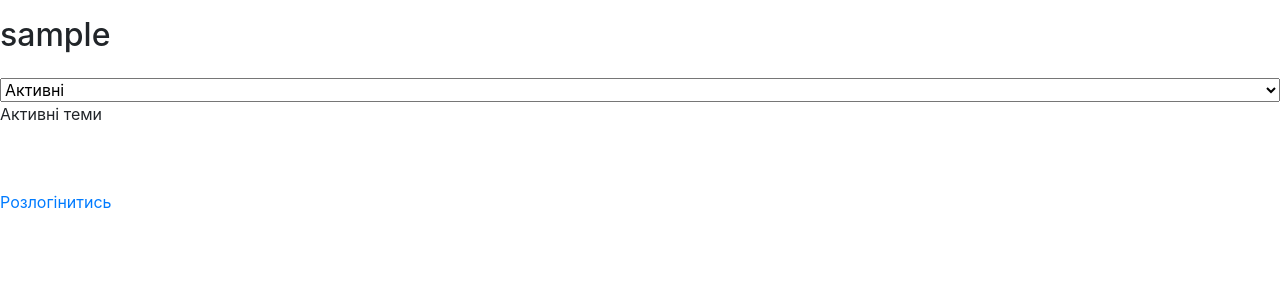
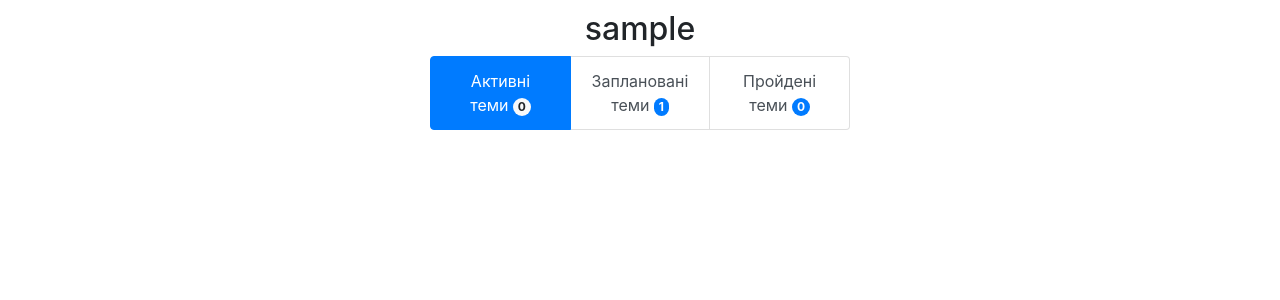
Before and after one commit to SosnoviyBor/CourseWerk-y3-s1, a Django app: page /profile/ in a window 1280 px wide. Shown: the part 56-356 px from the top of the page. Run offline with Django 4.2, Linux system fonts and the light colour scheme; a user stored in the database is signed in; tables that the repository leaves empty hold one stand-in row (values such as "Sample post"); grey boxes marked "Sample" are stand-in pictures.

Commit message:
Full visual overhaul

```diff
--- a/cw/static/cw/home.js
+++ b/cw/static/cw/home.js
@@ -11,7 +11,7 @@ allCards.forEach((card) => {
 
 // Створення повідомлення, якщо нічого не було знайдено
 if (document.getElementsByClassName("card").length === 0) {
-    const content = document.getElementById("card-list")
+    const content = document.getElementsByClassName("card-list")[0]
     const p = document.createElement("p")
     p.id = "not-found"
     p.innerHTML = "Нажаль, нічого не було знайдено за вашим запитом"
--- a/cw/static/cw/profile.js
+++ b/cw/static/cw/profile.js
@@ -1,22 +1,54 @@
+// Збереження кнопок для переходу між папками на майбутнє
+const allLgi = Array.from(document.getElementsByClassName("list-group-item"))
 // Збереження списків для переключення між ними
-const itemLists = document.getElementsByClassName("item-list")
-var items = {
-    "active": itemLists[0],
-    "planned": itemLists[1],
-    "done": itemLists[2],
-}
-// Видалення усіх списків окрім "активних", бо вони є дефолтним станом сторінки
-for (var i = 0; i < itemLists.length; i++){
-    if (itemLists[i].id !== "active"){
-        itemLists[i].remove()
-        i--
-    }
+const allCardLists = document.getElementsByClassName("card-list")
+var cardLists = {
+    "active": allCardLists[0],
+    "planned": allCardLists[1],
+    "done": allCardLists[2],
 }
 
-// Переключення між списками
-const display = document.getElementById("display-items")
-display.addEventListener("change", (event)=>{
-    const itemList = document.getElementsByClassName("item-list")[0]
-    itemList.remove()
-    document.getElementById("item-lists").appendChild(items[event.target.value])
+// Вирахування кількості тем у кожній папці
+Array.from(allLgi).forEach((lgi) => {
+    const type = lgi.id
+    const amount = cardLists[type].getElementsByClassName("card").length
+    lgi.getElementsByClassName("badge")[0].innerHTML = amount
 })
+
+Array.from(allCardLists).forEach((cl) => {
+    // Додаємо гіперсилку до кожної сторінки
+    Array.from(cl.getElementsByClassName("card")).forEach((card) => {
+        console.log(card)
+        card.addEventListener("click", () => {
+            window.location = `/page/${card.id}`
+        })
+    })
+
+    // Видалення усіх списків окрім "активних", бо вони є дефолтним станом сторінки
+    if (cl.id !== "active"){
+        cl.remove()
+    }
+})
+
+// Функція для переключення між папками
+function pick(item) {
+    // Якщо ми клацнули на вже активну кнопку
+    if (item.classList.contains("active")) { return }
+
+    // Заміна card-list
+    const cardList = document.getElementsByClassName("card-list")[0]
+    cardList.remove()
+    document.getElementById("wrapper").appendChild(cardLists[item.id])
+
+    // Оновлення зовнішнього виду кнопок
+    allLgi.forEach((lgi) => {
+        const badge = lgi.getElementsByClassName("badge")[0]
+        if (lgi === item) {
+            lgi.classList.add("active")
+            badge.classList.replace("badge-primary", "badge-light")
+        } else {
+            lgi.classList.remove("active")
+            badge.classList.replace("badge-light", "badge-primary")
+        }
+    })
+}
--- a/cw/static/cw/styles.css
+++ b/cw/static/cw/styles.css
@@ -1,17 +1,13 @@
 #wrapper {
+    padding: 10px;
     display: flex;
     flex-direction: column;
 }
 
-.item {
-    border-width: 2px;
-    border-color: #111;
-    max-width: 200px;
-    margin: 50px;
-    margin-top: 10px;
-}
 
-#card-list {
+/* ########## Card styles ########## */
+
+.card-list {
     flex: 1;
     align-self: center;
     width: 70%;
@@ -24,7 +20,6 @@ div.card {
     position:relative;
     transition: transform .2s;
     border-radius: 7px;
-    margin: 10px;
     margin-top: 10%;
     cursor: pointer;
 }
@@ -41,8 +36,8 @@ div.card:hover{
 }
 
 .card-status-1:hover {
-    border-color: lightblue;
-    box-shadow: 0 0 10px lightblue;
+    border-color: cornflowerblue;
+    box-shadow: 0 0 10px cornflowerblue;
 }
 
 .card-status-2:hover {
@@ -69,7 +64,7 @@ h5.card-title, h6.card-subtitle, p.card-text {
 }
 
 .sub-status-1 {
-    color: lightblue;
+    color:cornflowerblue;
 }
 
 .sub-status-2 {
@@ -84,3 +79,50 @@ p.card-text {
     overflow: hidden;
     user-select: none;
 }
+
+
+/* ########## Folder buttons, username and itemname ########## */
+
+#list-group-profile, #username, #item-name {
+    width:33.3%;
+    text-align:center;
+    margin-left: auto;
+    margin-right: auto;
+}
+
+
+/* ########## Page page layout ########## */
+
+#page {
+    padding-left: 20%;
+    padding-right: 20%;
+}
+
+#list-group-page {
+    width:50%;
+    text-align:center;
+    margin-left: auto;
+    margin-right: auto;
+}
+
+
+/* ########## About page layout ########## */
+
+#about {
+    text-align:center;
+    margin-left: auto;
+    margin-right: auto;
+}
+
+
+/* ########## About page layout ########## */
+
+#register {
+    padding-left: 30%;
+    padding-right: 30%;
+}
+
+#login {
+    padding-left: 40%;
+    padding-right: 40%;
+}
--- a/cw/templates/cw/base.html
+++ b/cw/templates/cw/base.html
@@ -50,12 +50,11 @@
     </div>
 </body>
 
-<script type="text/javascript" src='{% static "cw/base.js" %}'></script>
 {% block custom_static %}{% endblock custom_static %}
 
 {% comment %} Додаємо jQuerry {% endcomment %}
 <script src="https://ajax.googleapis.com/ajax/libs/jquery/3.6.0/jquery.min.js"></script>
-{% comment %} Додаємо JS-бібліотеки для роботи Bottstrap {% endcomment %}
+{% comment %} Додаємо JS-бібліотеки для роботи Bootstrap {% endcomment %}
 <script src="https://cdn.jsdelivr.net/npm/popper.js@1.14.7/dist/umd/popper.min.js"
 integrity="sha384-UO2eT0CpHqdSJQ6hJty5KVphtPhzWj9WO1clHTMGa3JDZwrnQq4sF86dIHNDz0W1" crossorigin="anonymous"></script>
 <script src="https://cdn.jsdelivr.net/npm/bootstrap@4.3.1/dist/js/bootstrap.min.js"
--- a/cw/templates/cw/home.html
+++ b/cw/templates/cw/home.html
@@ -8,7 +8,7 @@
 {% endblock  %}
 
 {% block content %}
-<content id="card-list">
+<content class="card-list">
     {% for page, status_id, status in ctx %}
 
     <div class="card card-status-{{ status_id }}" id="{{ page.id }}">
--- a/cw/templates/cw/profile.html
+++ b/cw/templates/cw/profile.html
@@ -13,58 +13,82 @@
 {% if user.is_authenticated %}
 
 {% comment %} Варіант сторінки для залогінених користувачів {% endcomment %}
-<p><h2>{{user.username}}</h2></p>
-<select id="display-items">
-    <option value="active">Активні</option>
-    <option value="planned">Заплановані</option>
-    <option value="done">Пройдені</option>
-</select>
+<h2 id="username">{{user.username}}</h2>
+{% comment %} Кнопки для перегляду різних папок {% endcomment %}
+<div class="list-group list-group-horizontal" id="list-group-profile">
+    <button type="button" class="list-group-item list-group-item-action flex-fill active"
+    id="active" aria-current="true" onclick="pick(this)">
+        Активні теми
+        <span class="badge badge-light rounded-pill"></span>
+    </button>
+    <button type="button" class="list-group-item list-group-item-action flex-fill"
+    id="planned" aria-current="true" onclick="pick(this)">
+        Заплановані теми
+        <span class="badge badge-primary rounded-pill"></span>
+    </button>
+    <button type="button" class="list-group-item list-group-item-action flex-fill"
+    id="done" aria-current="true" onclick="pick(this)">
+        Пройдені теми
+        <span class="badge badge-primary rounded-pill"></span>
+    </button>
+</div>
+
 {% comment %} За раз буде відображатися лише 1 div з цих трьох {% endcomment %}
 {% comment %} По дефолту початковий стан - це "Активні теми" {% endcomment %}
-<div id="item-lists">
-    <div class="item-list" id="active">
-        <p>Активні теми</p>
+<div class="card-list" id="active">
     {% for folder in folders.all %}
         {% if folder.status == 0 %}
-                <div class="item" id="{{ page.id }}">
-                    <a class="item-name", href="/page/{{ folder.page.id }}">{{ folder.page.head }}</a>
-                    <a class="item-desc">{{ folder.page.desc }}</a>
-                    <img class="item-img" src="{{ folder.page.img }}">
-                    <a class="item-author">{{ folder.page.author }}</a>
+
+        <div class="card card-status-{{ folder.status }}" id="{{ folder.page.id }}">
+            <img src="{{ folder.page.img }}" class="card-img-top" alt="{{ folder.page.id }}">
+            <div class="card-body">
+                <h5 class="card-title"><b>{{ folder.page.head }}</b></h5>
+                <h6 class="card-subtitle sub-status-{{ folder.status }}">
+                    <b>Активно</b>
+                </h6>
+                <p class="card-text">{{ folder.page.desc }}</p>
             </div>
+        </div>
+
         {% endif %}
     {% endfor %}
 </div>
-    <div class="item-list" id="planned">
-        <p>Заплановані теми</p>
+<div class="card-list" id="planned">
     {% for folder in folders.all %}
         {% if folder.status == 1 %}
-                <div class="item" id="{{ page.id }}">
-                    <a class="item-name", href="/page/{{ folder.page.id }}">{{ folder.page.head }}</a>
-                    <a class="item-desc">{{ folder.page.desc }}</a>
-                    <img class="item-img" src="{{ folder.page.img }}">
-                    <a class="item-author">{{ folder.page.author }}</a>
+
+        <div class="card card-status-{{ folder.status }}" id="{{ folder.page.id }}">
+            <img src="{{ folder.page.img }}" class="card-img-top" alt="{{ folder.page.id }}">
+            <div class="card-body">
+                <h5 class="card-title"><b>{{ folder.page.head }}</b></h5>
+                <h6 class="card-subtitle sub-status-{{ folder.status }}">
+                    <b>Заплановано</b>
+                </h6>
+                <p class="card-text">{{ folder.page.desc }}</p>
             </div>
+        </div>
+
         {% endif %}
     {% endfor %}
 </div>
-    <div class="item-list" id="done">
-        <p>Пройдені теми</p>
+<div class="card-list" id="done">
     {% for folder in folders.all %}
         {% if folder.status == 2 %}
-                <div class="item" id="{{ folder.page.id }}">
-                    <a class="item-name", href="/page/{{ page.id }}">{{ folder.page.head }}</a>
-                    <a class="item-desc">{{ folder.page.desc }}</a>
-                    <img class="item-img" src="{{ folder.page.img }}">
-                    <a class="item-author">{{ folder.page.author }}</a>
+
+        <div class="card card-status-{{ folder.status }}" id="{{ folder.page.id }}">
+            <img src="{{ folder.page.img }}" class="card-img-top" alt="{{ folder.page.id }}">
+            <div class="card-body">
+                <h5 class="card-title"><b>{{ folder.page.head }}</b></h5>
+                <h6 class="card-subtitle sub-status-{{ folder.status }}">
+                    <b>Пройдено</b>
+                </h6>
+                <p class="card-text">{{ folder.page.desc }}</p>
             </div>
+        </div>
+
         {% endif %}
     {% endfor %}
 </div>
-</div>
-<br>
-<br>
-<a href="/logout/">Розлогінитись</a>
 
 {% else %}
 
@@ -82,6 +106,7 @@
 {% if user.is_authenticated %}
 
 <script type="text/javascript" src='{% static "cw/profile.js" %}'></script>
+<script src="https://cdn.jsdelivr.net/npm/@popperjs/core@2.9.2/dist/umd/popper.min.js" ></script>
 
 {% endif %}
 {% endblock custom_static %}
--- a/cw/templates/cw/register.html
+++ b/cw/templates/cw/register.html
@@ -4,8 +4,7 @@
 {% block title %}Регістрація{% endblock %}
 
 {% block content %}
-<p>Register</p>
-<form method="post" action="", class="form-group">
+<form method="post" action="", class="form-group", id="register">
     {% csrf_token %}
     {{ form|crispy }}
     <button type="submit" class="btn btn-success">Register</button>
--- a/cw/templates/registration/login.html
+++ b/cw/templates/registration/login.html
@@ -4,7 +4,7 @@
 {% block title %}Логін{% endblock %}
 
 {% block content %}
-<form method="POST" class="form-group">
+<form method="POST" class="form-group" id="login">
     {% csrf_token %}
     {{ form|crispy }}
     <button type="submit" class="btn btn-success">Залогінитись</button>
--- a/cw/views.py
+++ b/cw/views.py
@@ -61,10 +61,10 @@ def page(req, id):
             print("Page view; Recieved POST request with no 'action' param")
 
     # Отримання статусу для відображення на сторінці
-    if Folder.objects.filter(user=req.user, page=page).exists():
+    status = None
+    if (req.user.is_authenticated and
+            Folder.objects.filter(user=req.user, page=page).exists()):
         status = Folder.objects.get(user=req.user, page=page).status
-    else:
-        status = "none"
     return render(req, "cw/page.html", {"page":page, "status":status})
 
 def profile(req):
```
Also changed, not shown: cw/static/cw/page.js (+28 -11 lines), cw/templates/cw/about.html (+6 -2 lines), cw/templates/cw/page.html (+25 -9 lines). Lines whose indentation alone changed are shown as unchanged.
